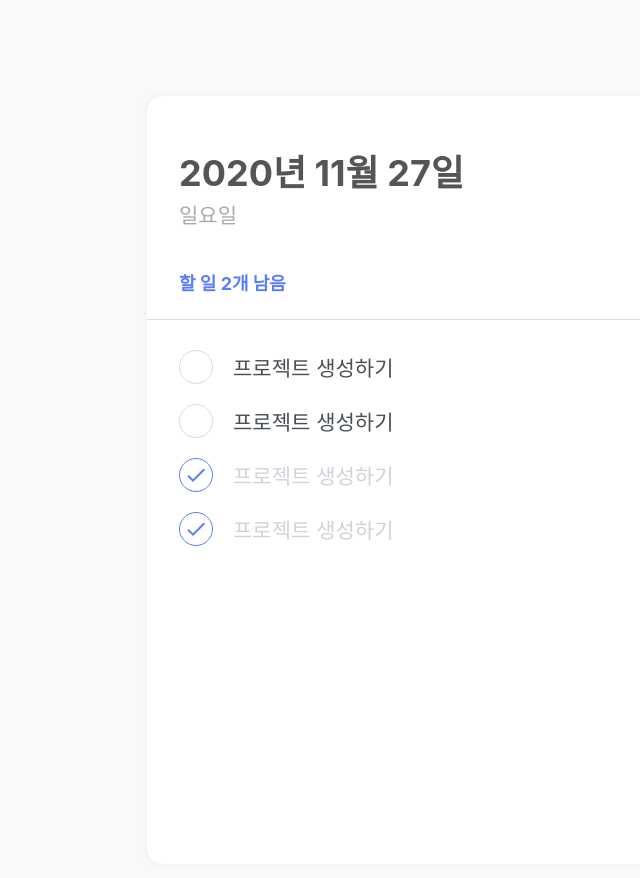
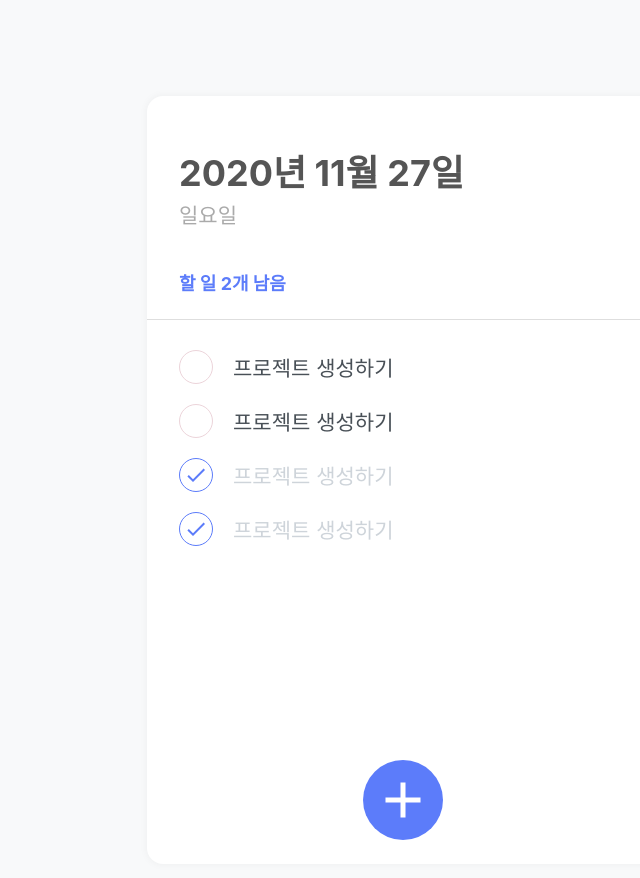
Before and after one commit to bellca225/ToDo-list, a React (Create React App) app in the folder todo/: page / in a window 1280 px wide. Shown: the top 878 px of the page, without its empty margins (237-877 px from the left). Built offline with nearby package versions, Linux system fonts and the light colour scheme.

Commit message:
UI 진행 중

```diff
--- a/todo/src/App.js
+++ b/todo/src/App.js
@@ -1,5 +1,6 @@
 import React from "react";
 import { createGlobalStyle } from "styled-components";
+import TodoCreate from "./Components/TodoCreate";
 import TodoHead from "./Components/TodoHead";
 import TodoList from "./Components/TodoList";
 
@@ -14,12 +15,12 @@
 function App() {
   return (
     <>
+      <GlobalStyle />
       <TodoTemplate>
         <TodoHead />
         <TodoList />
+        <TodoCreate />
       </TodoTemplate>
-
-      <GlobalStyle />
     </>
   );
 }
--- /dev/null
+++ b/todo/src/Components/TodoCreate.js
@@ -0,0 +1,100 @@
+import React, { useState } from "react";
+import styled, { css } from "styled-components";
+import { MdAdd } from "react-icons/md";
+
+const CircleButton = styled.button`
+  background: #5c7cfa;
+  &:hover {
+    background: #bac8ff;
+  }
+  &:active {
+    background: #3b5bdb;
+  }
+
+  z-index: 5;
+  cursor: pointer;
+  width: 80px;
+  height: 80px;
+  display: flex;
+  align-items: center;
+  justify-content: center;
+
+  position: absolute;
+  left: 50%;
+  bottom: 0px;
+  transform: translate(-50%, 50%); // 정확한 버튼의 위치를 찾도록 함
+
+  font-size: 60px;
+  color: #fff;
+  border-radius: 50%;
+
+  border: none;
+  outline: none;
+
+  transition: 0.125s all ease-in; // 애니메이션 효과
+
+  ${(props) =>
+    props.open &&
+    css`
+      background: #ff6b6b;
+      &:hover {
+        background: #ff8787; // 연한 빨간 색
+      }
+      &:active {
+        background: #fa5252;
+      }
+      transform: translate(-50%, 50%) rotate(45deg); // 기존의 값 + 45도 돌려주기
+    `}
+`;
+
+const InsertFormPositioner = styled.div`
+  // 특정 폼 위치 정해주기
+  width: 100%;
+  bottom: 0;
+  left: 0;
+  position: absolute;
+`;
+
+const InsertForm = styled.div`
+  //  실제 폼
+  background: #f8f9fa;
+  padding: 32px;
+  padding-bottom: 72px;
+  border-bottom-left-radius: 16px; //모서리 삐져나오지 않게 처리
+  border-bottom-right-radius: 16px;
+  border-top: 1px solid #e9ecef;
+`;
+
+const Input = styled.input`
+  padding: 12px;
+  border-radius: 4px;
+  border: 1px solid #dee2e6;
+  width: 100%;
+  outline: none;
+  font-size: 18px;
+  box-sizing: border-box; // padding이 삐져나오지 않게 함
+`;
+
+function TodoCreate() {
+  const [open, SetOpen] = useState(false);
+  const onToggle = () => SetOpen(!open); // 기존 open의 값을 반전시켜주는 기능
+
+  return (
+    <>
+      {open && (
+        <InsertFormPositioner>
+          <InsertForm>
+            <Input placeholder="할 일을 입력 후, Enter를 누르세요" autoFocus />
+          </InsertForm>
+        </InsertFormPositioner>
+      )}
+      {/* 만약 open 상태라면 InsertForm을 보여주어라 */}
+      <CircleButton onClick={onToggle} open={open}>
+        {/* open이 있으면 다른 스타일을 보여주도록 설정해야  함 */}
+        <MdAdd />
+      </CircleButton>
+    </>
+  );
+}
+
+export default TodoCreate;
```
Also changed, not shown: todo/src/Components/ex.html (deleted), 1 other file (tests, documents, lock files or other folders).
